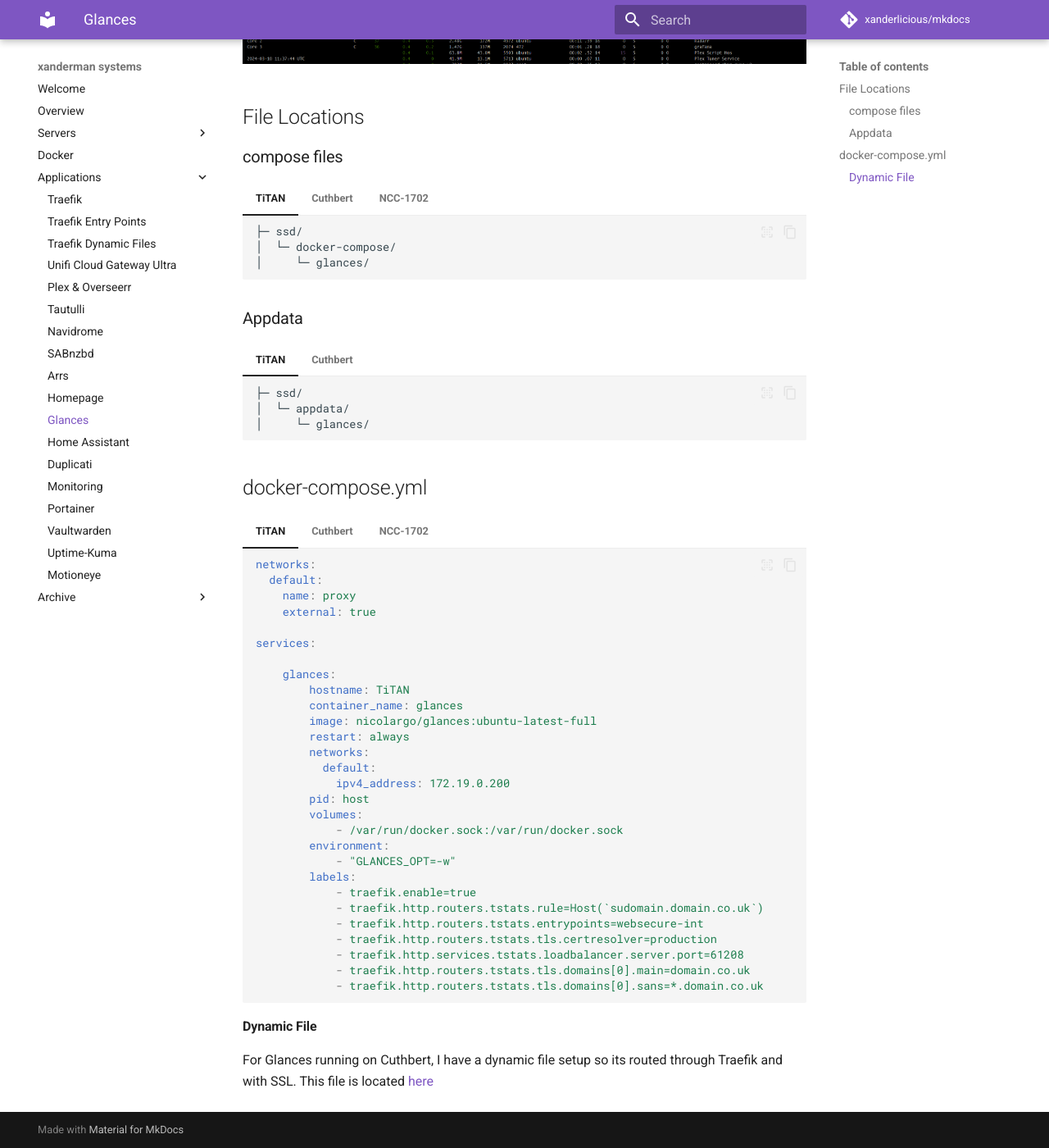
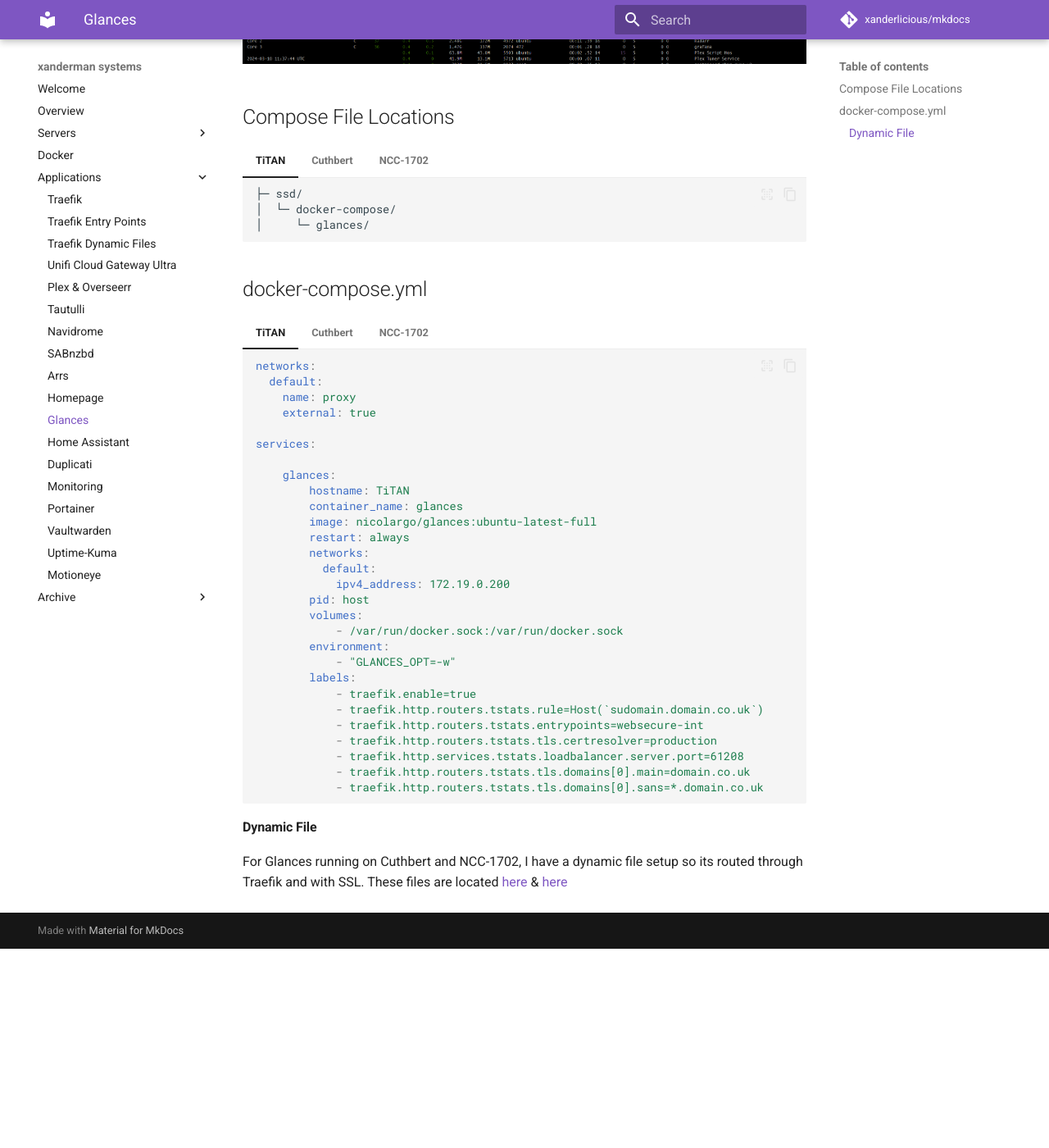
Before and after one commit to Xanderlicious/mkdocs, an MkDocs documentation site: the page built from docs/glances.md, in a window 1280 px wide and 1400 px high, scrolled down 847 px. Shown: the whole window at 82% size. Built offline with MkDocs 1.6.1 and Material for MkDocs 9.7.7, drawn with Linux system fonts in a browser that asks for light colours; comment, search, counter and statistics services are not loaded; after the commit the page ends 2004 px from its top, so only the background shows below that.

Commit message:
code block amendments

````diff
--- a/docs/glances.md
+++ b/docs/glances.md
@@ -10,9 +10,7 @@
 
 ![](<images/glances webview.png>)
 
-##File Locations
-
-###compose files
+##Compose File Locations
 
 === "TiTAN"
 
@@ -37,24 +35,6 @@
     ├── glances
     │   └── docker-compose.yml
     ```
-
-###Appdata
-
-=== "TiTAN"
-
-    ``` bash
-    ├─ ssd/
-    │  └─ appdata/
-    │     └─ glances/
-    ```
-
-=== "Cuthbert"
-
-    ``` bash
-    ├─ ~/appdata/
-    │    └─ glances/
-    ```
-
 
 ##docker-compose.yml
 
@@ -147,4 +127,4 @@
 
 ####Dynamic File
 
-For Glances running on Cuthbert, I have a dynamic file setup so its routed through Traefik and with SSL.  This file is located [here](https://docs.xanderman.co.uk/dynamic/#glances-cuthbert)
+For Glances running on Cuthbert and NCC-1702, I have a dynamic file setup so its routed through Traefik and with SSL.  These files are located [here](https://docs.xanderman.co.uk/dynamic/#glances-cuthbert) & [here](https://docs.xanderman.co.uk/dynamic/#glances-ncc-1702)
````
